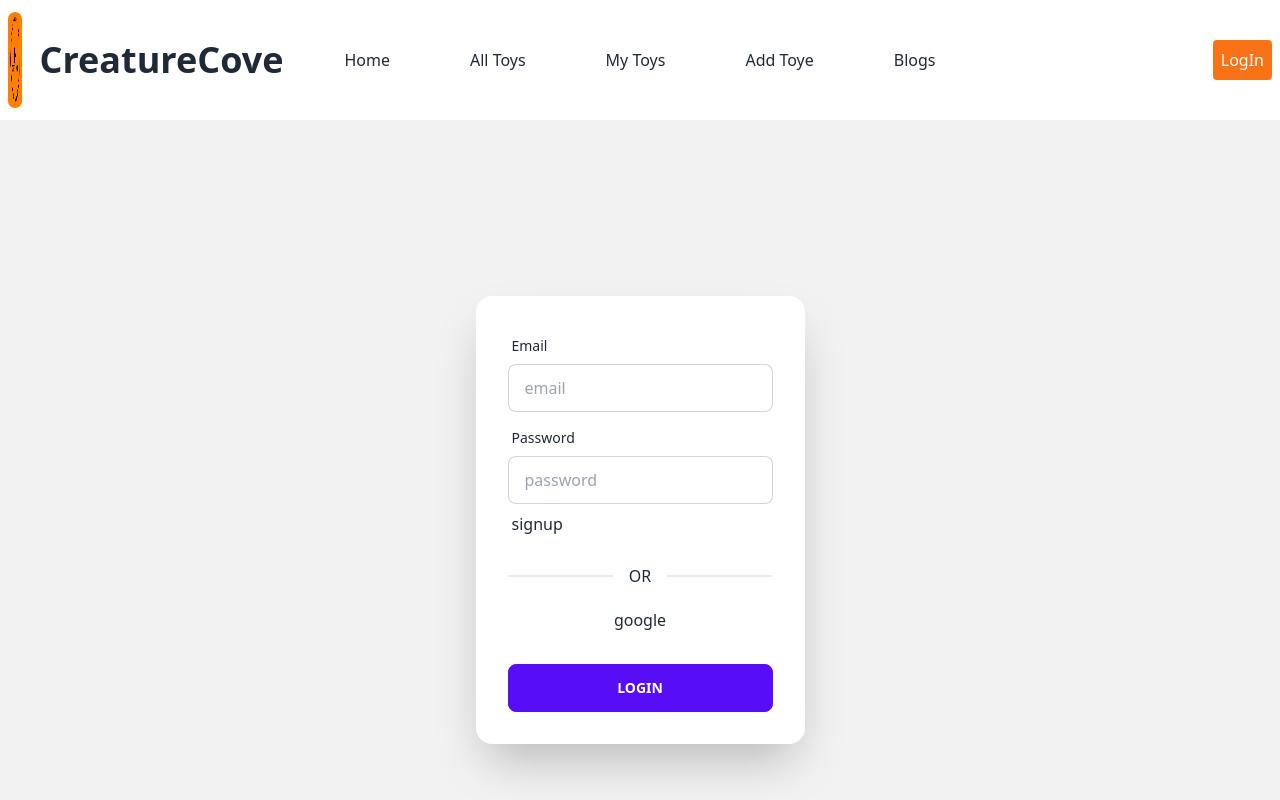
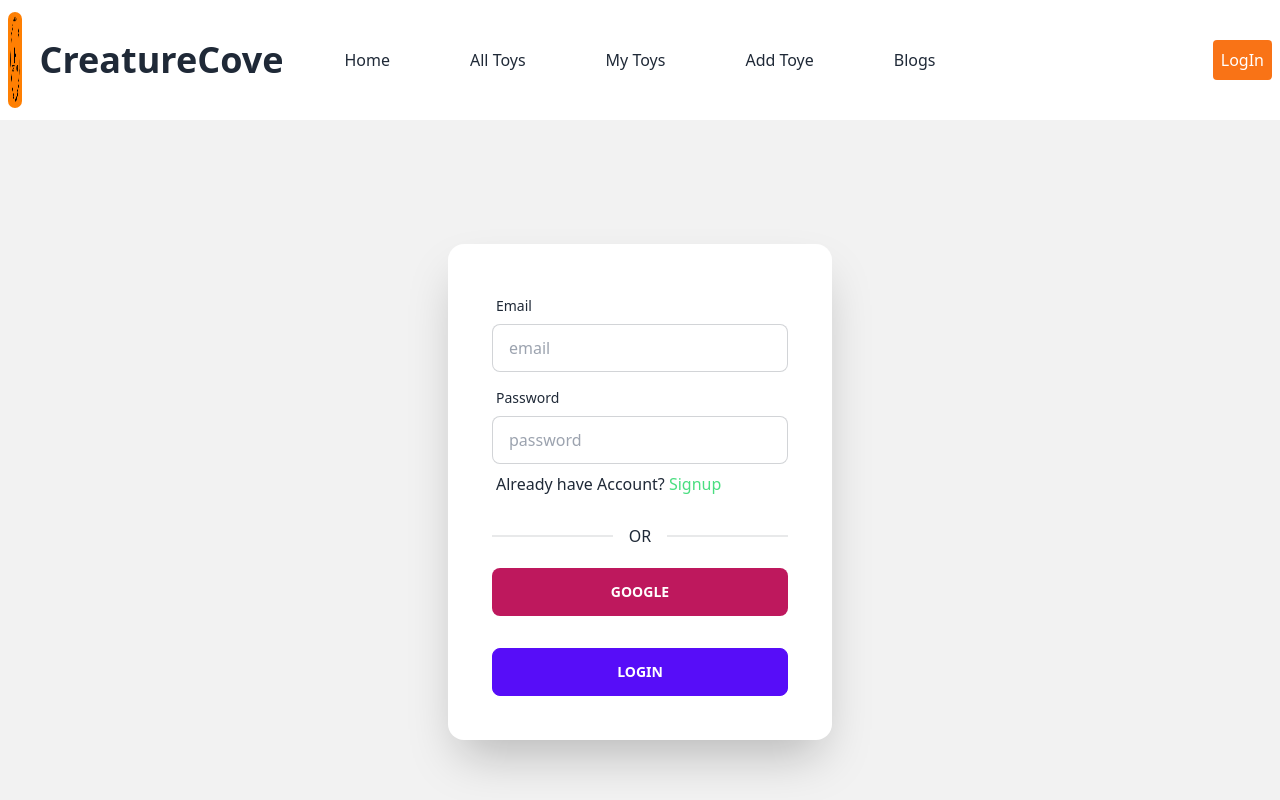
Before and after one commit to IrrfaanAli/CreatureCove-Client, a React (Vite) app: page /login in a window 1280 px wide. Shown: the top 800 px of the page. Built offline with nearby package versions, Linux system fonts and the light colour scheme; no server answers.

Commit message:
log in and signup page modify

```diff
--- a/src/component/CustomerLove.jsx
+++ b/src/component/CustomerLove.jsx
@@ -2,10 +2,10 @@ import { RxStarFilled } from "react-icons/rx"
 
 const CustomerLove = () => {
     return (
-        <div className="py-7 mb-12">
-            <h1 className="text-center text-5xl font-bold p-3">Our Customer Loves Us</h1>
+        <div className="py-7 mb-12 ml-20">
+            <h1 className="text-center text-5xl font-bold p-3">OUR COUSTOMER LOVES US</h1>
             <h1 className="text-center text-2xl font-semibold mb-12">- Customer Comments - </h1>
-            <div className="flex gap-10 justify-around">
+            <div className="flex gap-10 justify-around p-12">
 
 
                 <div>
--- a/src/component/Partner.jsx
+++ b/src/component/Partner.jsx
@@ -3,8 +3,8 @@
 const Partner = () => {
     return (
         <div className="mb-12">
-             <h1 className="text-5xl font-bold text-center mt-5">Our Partner</h1>
-             <p className="text-2xl font-semibold text-center mt-5">- Only the best products -</p>
+             <h1 className="text-5xl font-bold text-center mt-5">OUR PARTNER</h1>
+             <p className="text-2xl font-semibold text-center mt-5 mb-12">- Only the best products -</p>
              <img className="mx-auto" src="/partner.png" alt="" />
 
         </div>
--- a/src/component/Subtabs.jsx
+++ b/src/component/Subtabs.jsx
@@ -28,7 +28,7 @@ const Subtabs = () => {
 
     return (
         <>
-         <h1 className='text-center text-4xl font-bold p-7'>Shop by category</h1>
+         <h1 className='text-center text-5xl font-bold p-7'>SHOP CATEGORY</h1>
          <div  className="">
         <Tabs selectedIndex={tabIndex} onSelect={(index) => setTabIndex(index)}>
             <TabList className=" flex m-3 justify-between bg-gradient-to-r from-indigo-500 via-purple-500 to-pink-500bg-gradient-to-r from-indigo-500 via-purple-500 to-pink-500">
--- a/src/pages/Login.jsx
+++ b/src/pages/Login.jsx
@@ -9,14 +9,14 @@ import app from "../firebase/firebase.config";
 
 const Login = () => {
 
- const [err,setErr] = useState('');
+    const [err, setErr] = useState('');
 
 
     const auth = getAuth(app);
     const GoogleProvider = new GoogleAuthProvider();
 
     const { userlogin } = useContext(AuthContext);
-    const  navigate = useNavigate();
+    const navigate = useNavigate();
     const handleLogIn = event => {
 
         event.preventDefault();
@@ -33,21 +33,21 @@ const Login = () => {
                 console.log(result.user);
                 navigate('/');
             })
-            .catch(error=> {
+            .catch(error => {
                 setErr(error.message);
             })
 
 
 
     }
-    const handleGoolgeSignIn = () =>{
-        signInWithPopup(auth,GoogleProvider)
+    const handleGoolgeSignIn = () => {
+        signInWithPopup(auth, GoogleProvider)
             .then(result => {
                 console.log(result.user);
                 navigate('/');
 
             })
-        .catch(error =>{
+            .catch(error => {
                 console.log(error);
             })
     }
@@ -58,10 +58,10 @@ const Login = () => {
             <Navbar></Navbar>
             <div>
 
-                <div className="hero min-h-screen bg-base-200">
+                <div className=" min-h-screen bg-base-200 p-7">
                 <p className='text-red-500'>{err}</p>
                 <form onSubmit={handleLogIn}>
-                        <div className="card flex-shrink-0 w-full h-1/2  max-w-sm shadow-2xl bg-base-100">
+                        <div className="card flex-shrink-0 w-full h-1/2  max-w-sm shadow-2xl bg-base-100 p-3 mt-24 mx-auto">
                             <div className="card-body">
                                 <div className="form-control">
                                     <label className="label">
@@ -75,11 +75,12 @@ const Login = () => {
                                     </label>
                                     <input type="password" placeholder="password" name="password" className="input input-bordered" />
                                     <label className="label">
-                                        <Link to={'/signup'}><button>signup</button></Link>
+                                        <p>Already have Account? <Link to={'/signup'}><button > <span className="text-green-400">Signup</span> </button></Link></p>
+
                                   </label>
                                 </div>
                                 <div className="divider">OR</div>
-                                <button onClick={handleGoolgeSignIn} >google</button>
+                                <button onClick={handleGoolgeSignIn}  type='submit' className="btn bg-pink-700 border-none">google</button>
                                 <div className="form-control mt-6">
                                     <button type='submit' className="btn btn-primary">Login</button>
                                 </div>
@@ -89,9 +90,11 @@ const Login = () => {
                     </div>
         </div>
 
+
             <Footer></Footer>
+
+
         </>
-    );
-};
+)};
 
 export default Login;
--- a/src/pages/Signup.jsx
+++ b/src/pages/Signup.jsx
@@ -61,9 +61,9 @@ const { createUser } = useContext(AuthContext);
             <div>
             <p className='text-red-500'>{error}</p>
                 <div>
-                    <div className="hero min-h-screen bg-base-200">
+                    <div className=" p-7  min-h-screen bg-base-200">
                      <form onSubmit={handlesignup}>
-                        <div className="card flex-shrink-0 w-full h-1/2  max-w-sm shadow-2xl bg-base-100">
+                        <div className="card flex-shrink-0 w-full h-1/2 mx-auto mt-24 max-w-sm shadow-2xl bg-base-100">
                             <div className="card-body">
                                 <div className="form-control">
                                     <label className="label">
@@ -89,7 +89,8 @@ const { createUser } = useContext(AuthContext);
                                     </label>
                                     <input type="text" placeholder="Photo URL" name="photourl" className="input input-bordered" />
                                     <label className="label">
-                                        <Link to={'/login'}><button>login</button></Link>
+                                    <p>Do not have Account? <Link to={'/login'}><span className="text-green-400">Login</span></Link></p>
+
                                     </label>
                                 </div>
                                 <div className="form-control mt-6">
```
Lines whose indentation alone changed are shown as unchanged.
